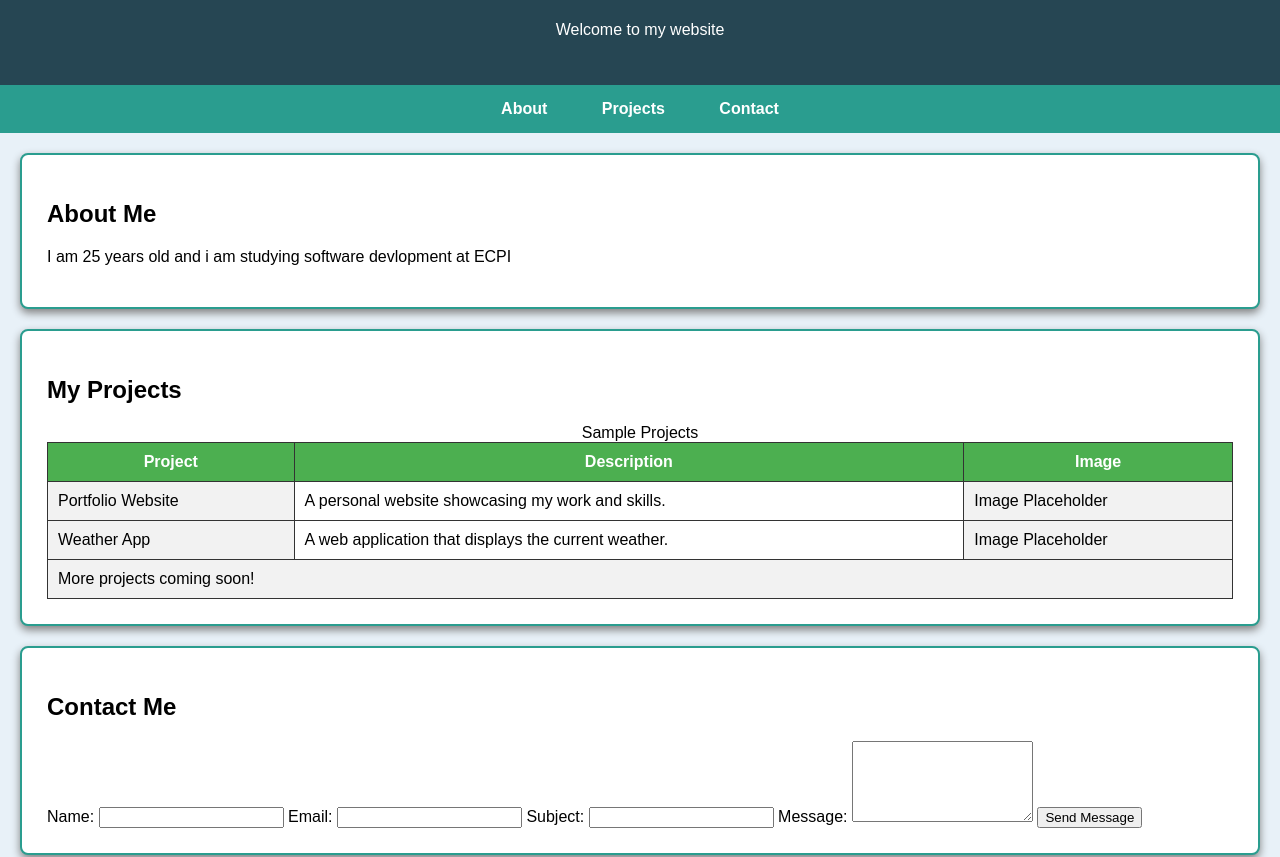
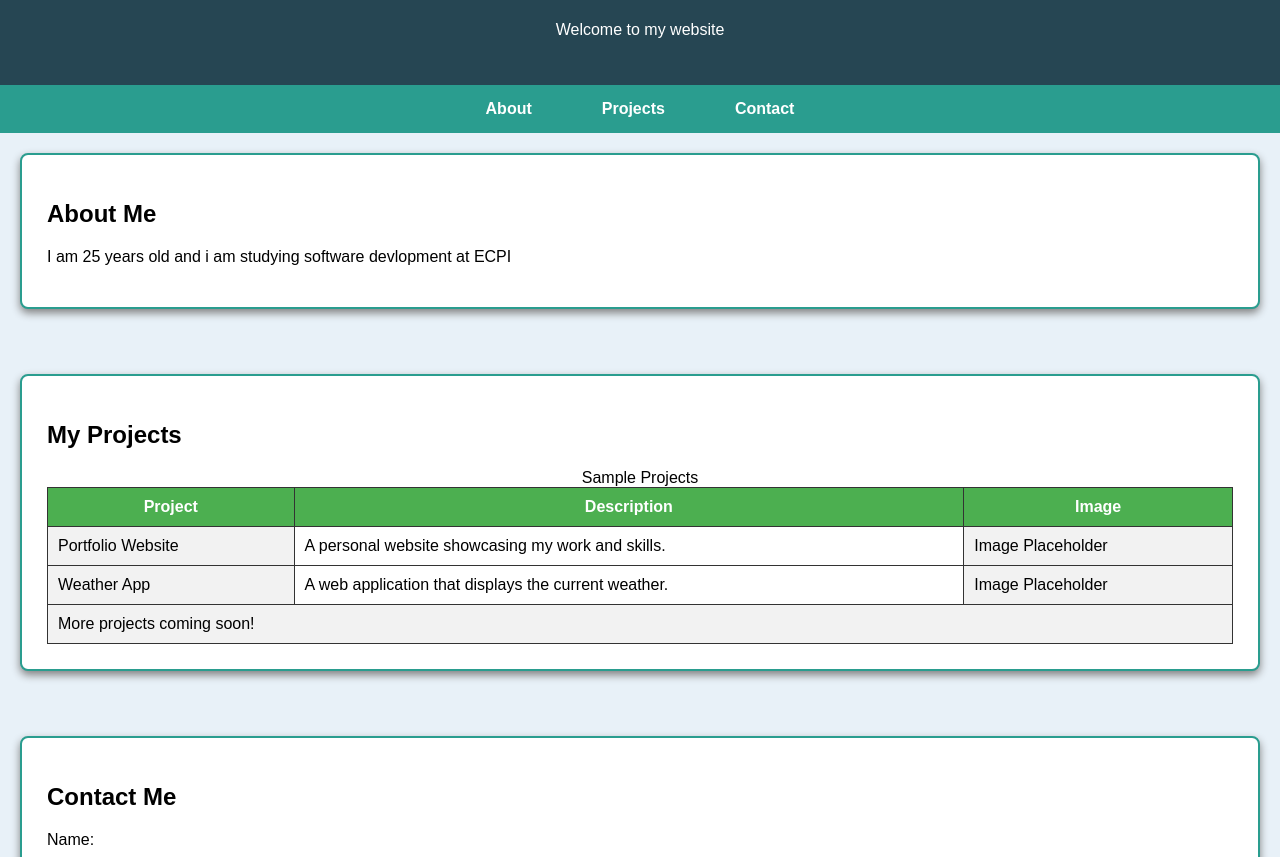
Before and after one commit to ronyjunior13-alt/ronyjunior13-alt.github.io, a plain HTML site: page index.html in a window 1280 px wide. Shown: the part 99-956 px from the top of the page. Drawn offline with Linux system fonts and the light colour scheme.

Commit message:
Update style.css

```diff
--- a/style.css
+++ b/style.css
@@ -107,6 +107,112 @@ td {
     padding: 10px;
 }
 
+
+nav ul {
+    display: flex;
+    flex-direction: row;
+    justify-content: center;
+    gap: 15px;
+}
+
+
+main {
+    display: flex;
+    flex-direction: column;
+    gap: 20px;
+}
+
+
+form {
+    display: flex;
+    flex-direction: column;
+    gap: 10px;
+}
+
+
+input,
+textarea {
+    padding: 10px;
+    border: 2px solid #999;
+    transition: border-color 0.3s ease;
+}
+
+
+input:hover,
+textarea:hover,
+input:focus,
+textarea:focus {
+    border-color: #264653;
+}
+
+
+input[type="submit"] {
+    background-color: #264653;
+    color: white;
+    border: none;
+    cursor: pointer;
+    transition: background-color 0.3s ease;
+}
+
+input[type="submit"]:hover,
+input[type="submit"]:focus {
+    background-color: #2a9d8f;
+}
+
+
+@media screen and (min-width: 320px) {
+    main {
+        flex-direction: column;
+        gap: 15px;
+    }
+
+    nav ul {
+        flex-direction: column;
+        gap: 10px;
+    }
+
+    form {
+        flex-direction: column;
+        gap: 10px;
+    }
+}
+
+
+@media screen and (min-width: 768px) {
+    main {
+        flex-direction: column;
+        gap: 20px;
+    }
+
+    nav ul {
+        flex-direction: row;
+        gap: 15px;
+    }
+
+    form {
+        flex-direction: column;
+        gap: 12px;
+    }
+}
+
+
+@media screen and (min-width: 1024px) {
+    main {
+        flex-direction: column;
+        gap: 25px;
+    }
+
+    nav ul {
+        flex-direction: row;
+        gap: 20px;
+    }
+
+    form {
+        flex-direction: column;
+        gap: 15px;
+    }
+}
+
 th {
     background-color: #4CAF50;
     color: white;
```
